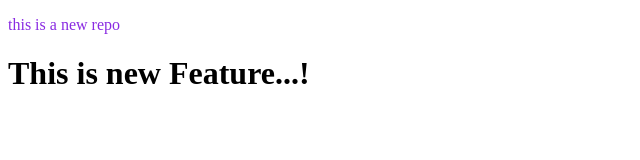
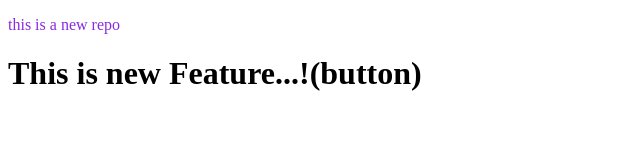
Before and after one commit to devanshramani/localrepo, a plain HTML site: page index.html in a window 1280 px wide. Shown: the whole page, without its empty margins (0-640 px from the left). Drawn offline with Linux system fonts and the light colour scheme.

```diff
--- a/index.html
+++ b/index.html
@@ -8,6 +8,6 @@
 </head>
 <body>
     <p>this is a new repo</p>
-    <h1>This is new Feature...!</h1>
+    <h1>This is new Feature...!(button)</h1>
 </body>
 </html>
```
